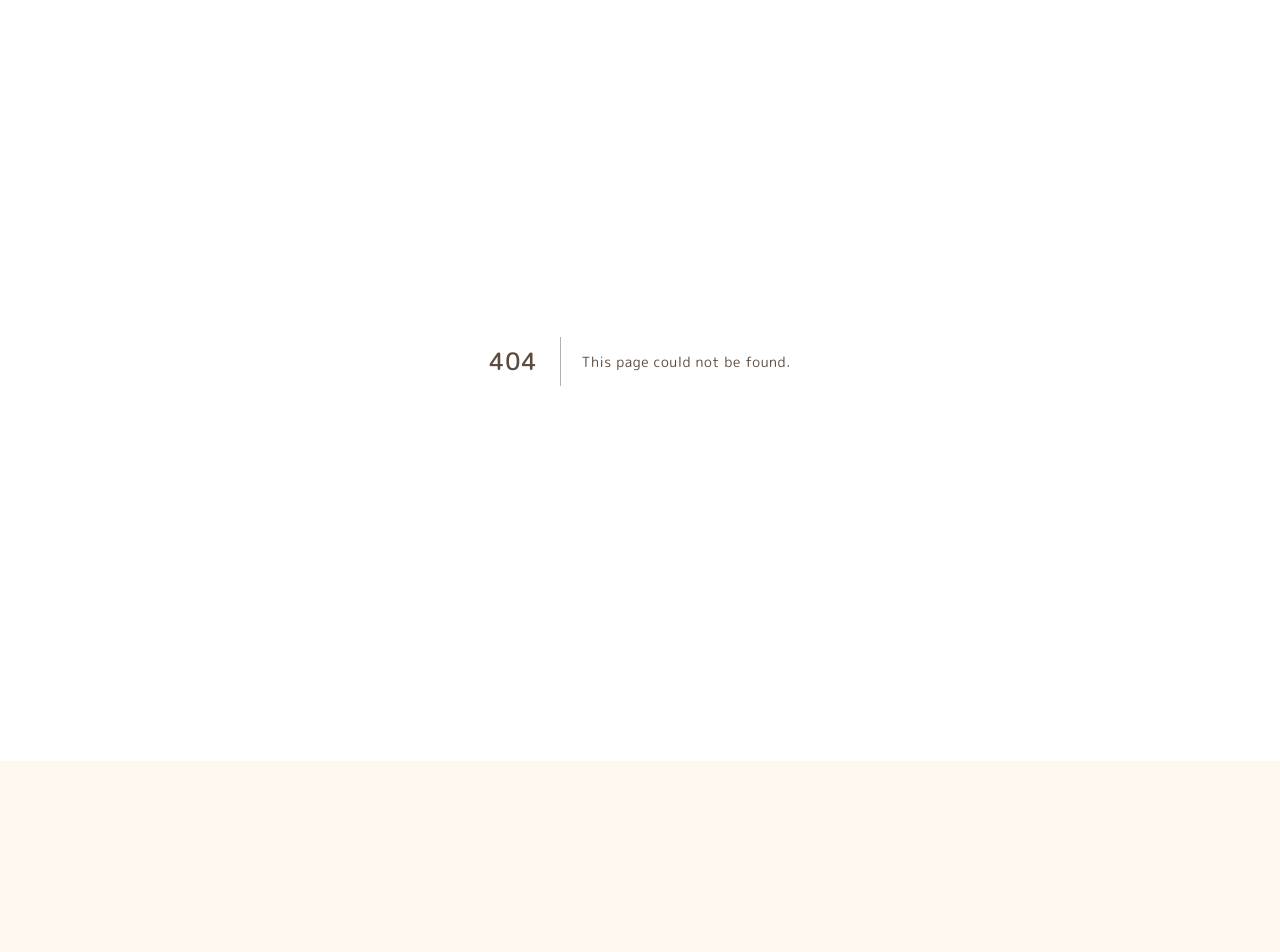
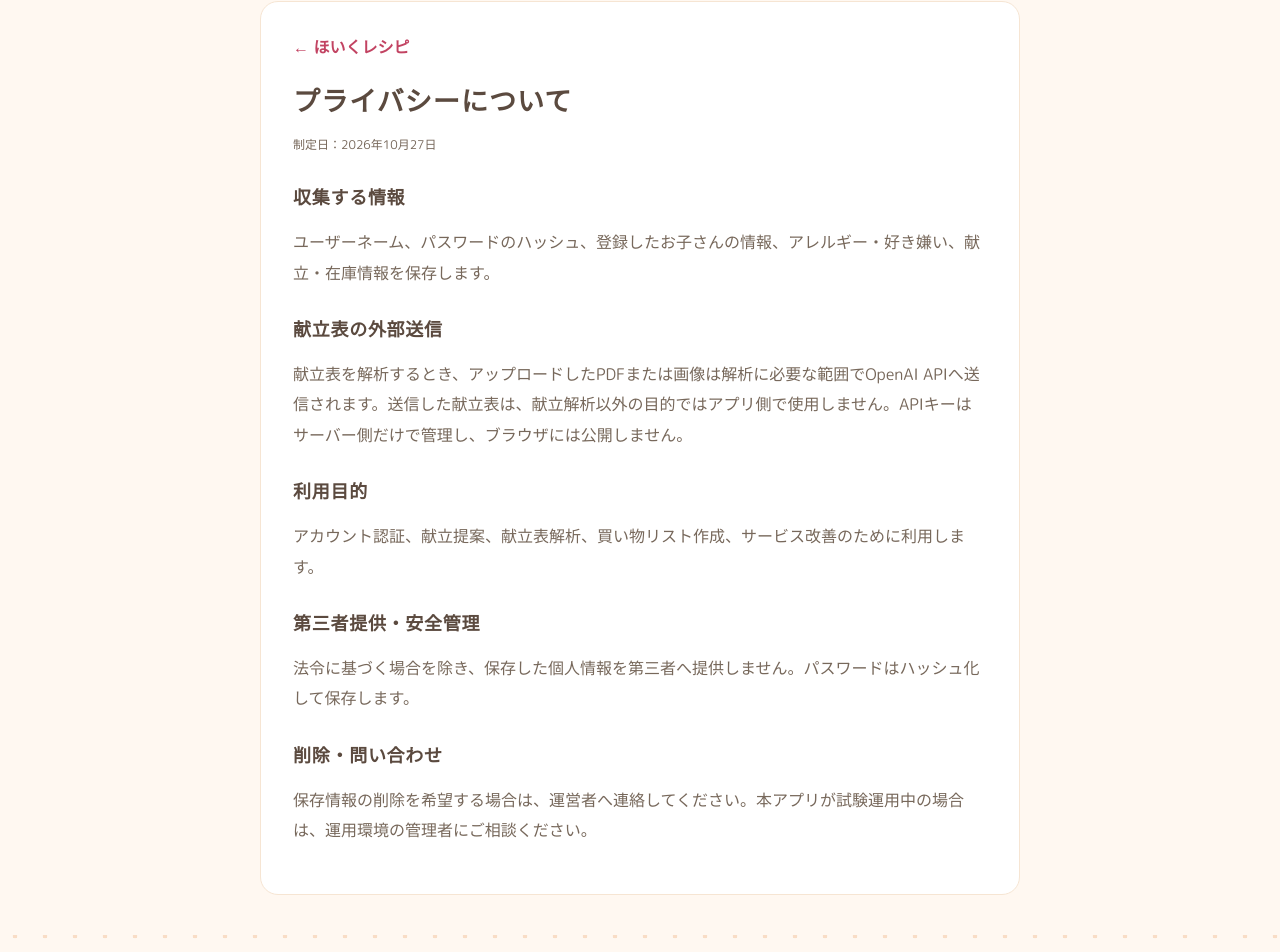
Before and after one commit to 1F10240091/hoiku-recipe, a Next.js app in the folder frontend/: page /privacy in a window 1280 px wide. Before the commit this address had no page. Shown: the part 39-991 px from the top of the page. Before the commit the page ends 800 px from the top, so only its background shows below. Built offline with nearby package versions, Linux system fonts and the light colour scheme; a web font is replaced by a local one.

Commit message:
feat: add legal pages and web security basics

```diff
--- a/frontend/src/app/globals.css
+++ b/frontend/src/app/globals.css
@@ -79,6 +79,59 @@ h3 {
 
 .main {
   min-height: 100vh;
+}
+
+.site-footer {
+  display: flex;
+  justify-content: center;
+  gap: 20px;
+  padding: 24px;
+  color: var(--color-muted);
+  font-size: 12px;
+}
+
+.site-footer a:hover,
+.legal-page__back:hover {
+  color: var(--color-pink-deep);
+  text-decoration: underline;
+}
+
+.legal-page {
+  min-height: 100vh;
+  padding: 40px 20px;
+  background: var(--color-bg);
+}
+
+.legal-page__inner {
+  max-width: 760px;
+  margin: 0 auto;
+  padding: 32px;
+  border: 1px solid var(--color-line);
+  border-radius: 18px;
+  background: var(--color-card);
+}
+
+.legal-page__inner h1 {
+  margin: 22px 0 6px;
+}
+
+.legal-page__inner h2 {
+  margin: 28px 0 8px;
+  font-size: 18px;
+}
+
+.legal-page__inner p {
+  color: var(--color-muted);
+  line-height: 1.9;
+}
+
+.legal-page__back {
+  color: var(--color-pink-deep);
+  font-weight: 700;
+}
+
+.legal-page__updated {
+  font-size: 12px;
 }
 
 /* --- ページ見出し --- */
--- a/frontend/src/app/layout.tsx
+++ b/frontend/src/app/layout.tsx
@@ -1,4 +1,5 @@
 import type { Metadata, Viewport } from "next";
+import Link from "next/link";
 import "./globals.css";
 
 export const metadata: Metadata = {
@@ -29,7 +30,14 @@ export default function RootLayout({ children }: { children: React.ReactNode })
           rel="stylesheet"
         />
       </head>
-      <body>{children}</body>
+      <body>
+        {children}
+        <footer className="site-footer">
+          <Link href="/terms">利用規約</Link>
+          <Link href="/privacy">プライバシー</Link>
+          <Link href="/disclaimer">免責事項</Link>
+        </footer>
+      </body>
     </html>
   );
 }
--- /dev/null
+++ b/frontend/src/app/privacy/page.tsx
@@ -0,0 +1,25 @@
+import Link from "next/link";
+
+export const metadata = { title: "プライバシー | ほいくレシピ" };
+
+export default function PrivacyPage() {
+  return (
+    <main className="legal-page">
+      <div className="legal-page__inner">
+        <Link href="/" className="legal-page__back">← ほいくレシピ</Link>
+        <h1>プライバシーについて</h1>
+        <p className="legal-page__updated">制定日：2026年10月27日</p>
+        <h2>収集する情報</h2>
+        <p>ユーザーネーム、パスワードのハッシュ、登録したお子さんの情報、アレルギー・好き嫌い、献立・在庫情報を保存します。</p>
+        <h2>献立表の外部送信</h2>
+        <p>献立表を解析するとき、アップロードしたPDFまたは画像は解析に必要な範囲でOpenAI APIへ送信されます。送信した献立表は、献立解析以外の目的ではアプリ側で使用しません。APIキーはサーバー側だけで管理し、ブラウザには公開しません。</p>
+        <h2>利用目的</h2>
+        <p>アカウント認証、献立提案、献立表解析、買い物リスト作成、サービス改善のために利用します。</p>
+        <h2>第三者提供・安全管理</h2>
+        <p>法令に基づく場合を除き、保存した個人情報を第三者へ提供しません。パスワードはハッシュ化して保存します。</p>
+        <h2>削除・問い合わせ</h2>
+        <p>保存情報の削除を希望する場合は、運営者へ連絡してください。本アプリが試験運用中の場合は、運用環境の管理者にご相談ください。</p>
+      </div>
+    </main>
+  );
+}
```
Also changed, not shown: frontend/src/app/disclaimer/page.tsx (added, +21 -0 lines), frontend/src/app/terms/page.tsx (added, +25 -0 lines), 2 other files (tests, documents, lock files or other folders).
